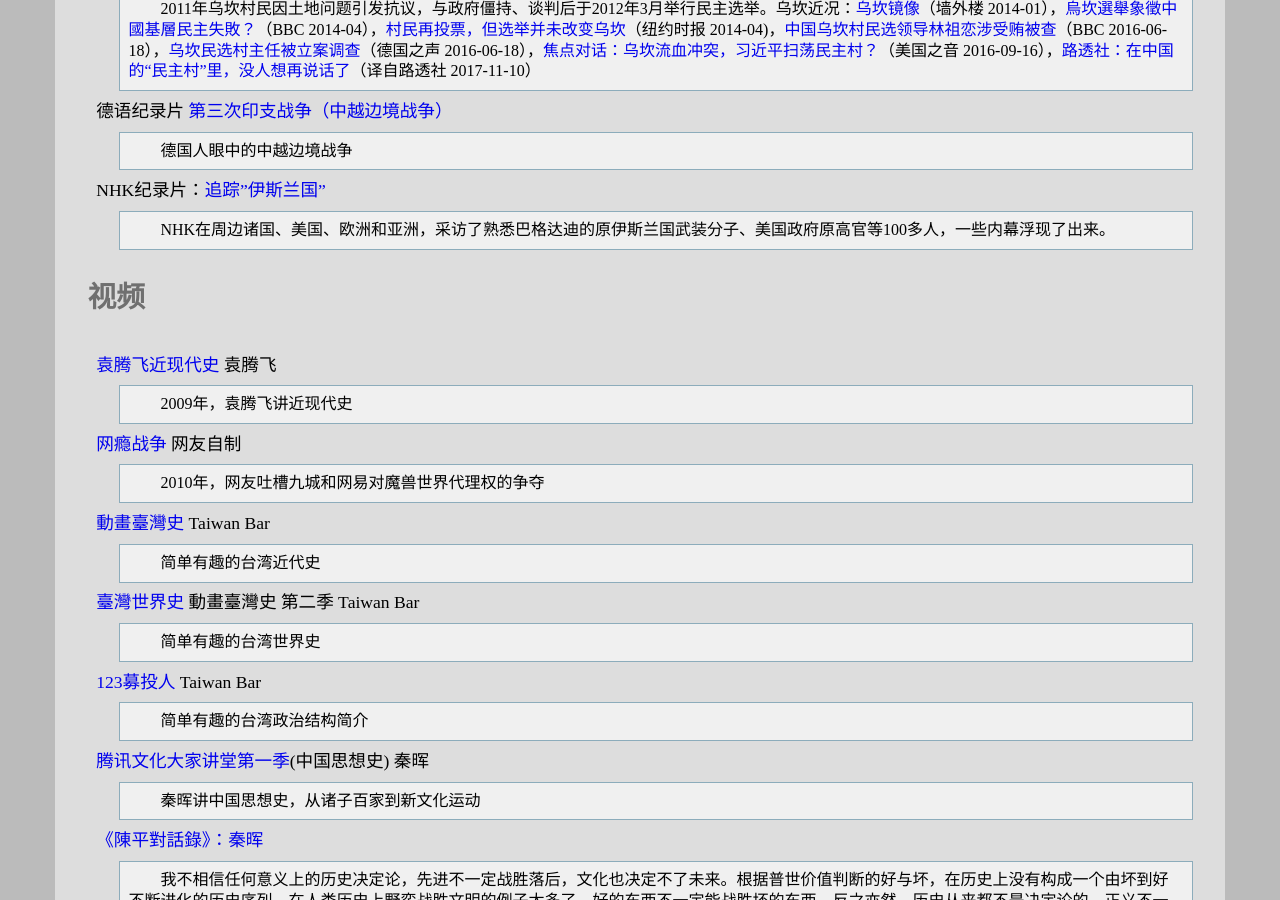
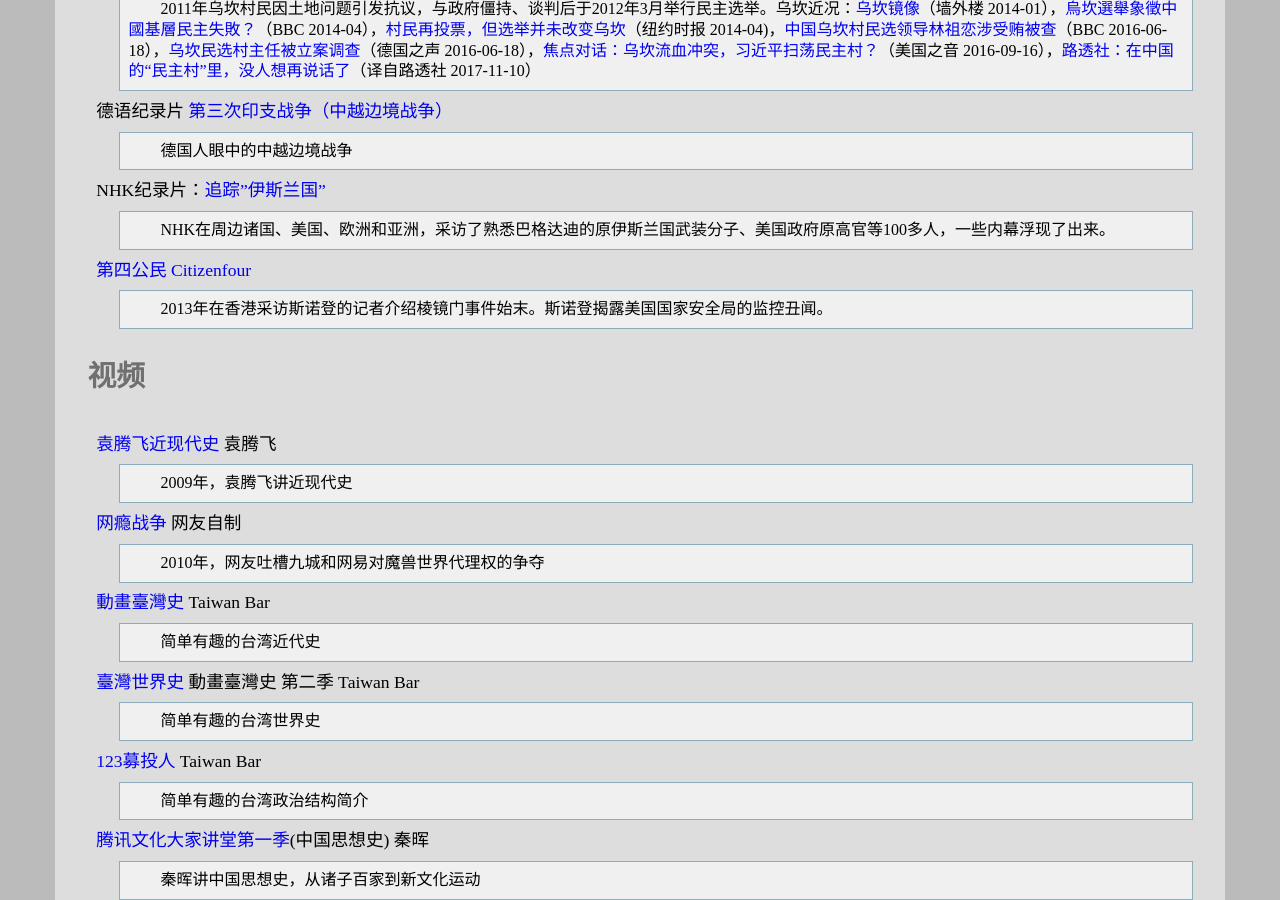
Before and after one commit to leiqin/leiqin.github.io, a Jekyll site: the page built from shoucang/history.markdown, in a window 1280 px wide and 900 px high, scrolled down 8413 px. Built offline with Jekyll 4.4.1, drawn with Linux system fonts in a browser that asks for light colours; nearby versions of some CDN libraries.

Commit message:
+ 添加以史为镜 第四公民 斯诺登事件始末

```diff
--- a/shoucang/history.markdown
+++ b/shoucang/history.markdown
@@ -169,6 +169,9 @@ NHK纪录片：[年轻人的“反叛” 香港占中75天](https://youtu.be/_ed
 NHK纪录片：[追踪"伊斯兰国"](https://youtu.be/OM826TMPNl8)
 :	NHK在周边诸国、美国、欧洲和亚洲，采访了熟悉巴格达迪的原伊斯兰国武装分子、美国政府原高官等100多人，一些内幕浮现了出来。
 
+[第四公民 Citizenfour](https://movie.douban.com/subject/26059437/)
+:	2013年在香港采访斯诺登的记者介绍棱镜门事件始末。斯诺登揭露美国国家安全局的监控丑闻。
+
 ### 视频
 
 [袁腾飞近现代史](https://www.youtube.com/playlist?list=PL2F3CDC5038112A9C) 袁腾飞
```
